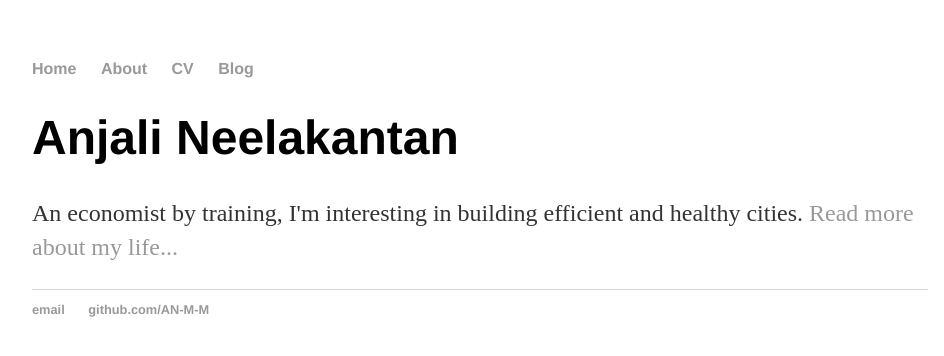
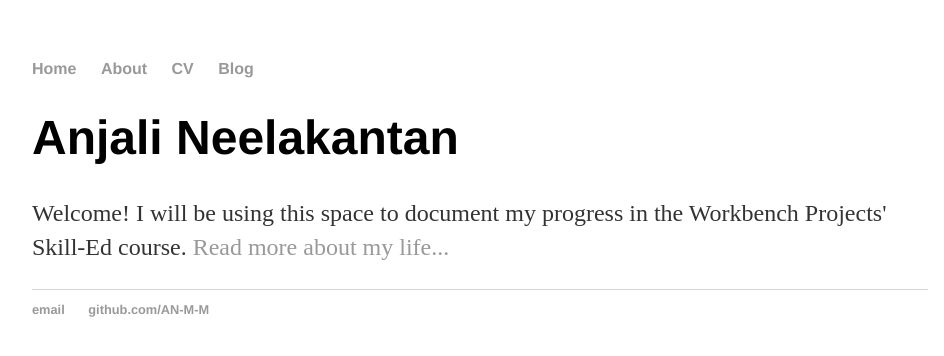
Before and after one commit to AN-M-M/AN-M-M.github.io, a Jekyll site: the page built from index.html, in a window 1280 px wide. Shown: the top 356 px of the page, without its empty margins (160-1104 px from the left). Built offline with Jekyll 4.4.1, drawn with Linux system fonts in a browser that asks for light colours.

Commit message:
Update index.html

```diff
--- a/index.html
+++ b/index.html
@@ -4,4 +4,4 @@ title: Anjali Neelakantan
 ---
 
 
-<p>An economist by training, I'm interesting in building efficient and healthy cities. <a href="/about">Read more about my life...</a></p>
+<p>Welcome! I will be using this space to document my progress in the Workbench Projects' Skill-Ed course. <a href="/about">Read more about my life...</a></p>
```
